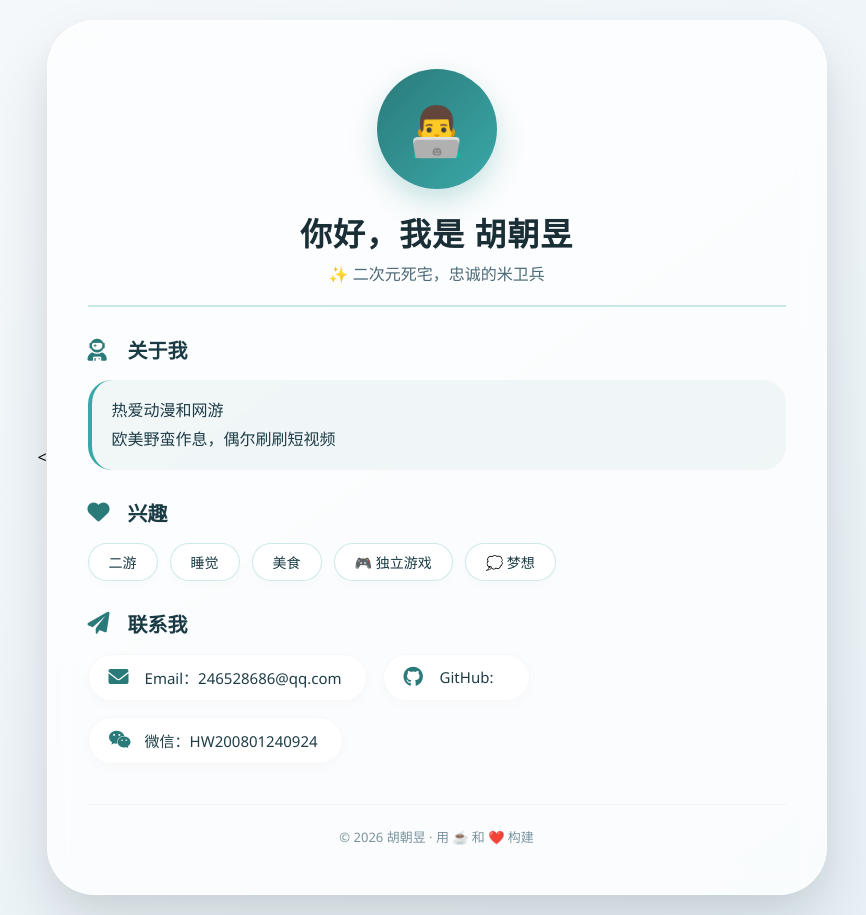
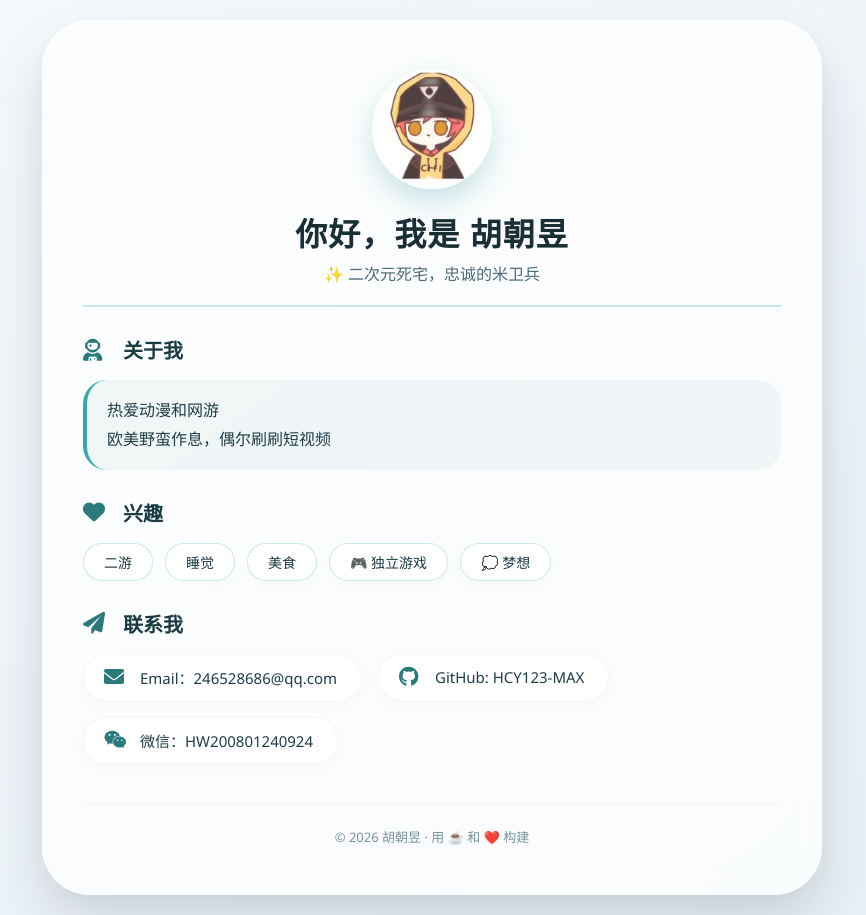
Before and after one commit to HCY123-MAX/-, a plain HTML site: page index.html in a window 1280 px wide. Shown: the whole page, without its empty margins (208-1074 px from the left). Drawn offline with Linux system fonts and the light colour scheme.

Commit message:
Add files via upload

```diff
--- a/index.html
+++ b/index.html
@@ -1,18 +1,16 @@
-<<!DOCTYPE html>
+<!DOCTYPE html>
 <html lang="zh-CN">
 <head>
-    <meta charset="UTF-8" />
-    <meta name="viewport" content="width=device-width, initial-scale=1.0" />
-    <!-- Font Awesome 图标库 -->
-    <link rel="stylesheet" href="https://cdnjs.cloudflare.com/ajax/libs/font-awesome/6.0.0-beta3/css/all.min.css" />
+    <meta charset="UTF-8">
+    <meta name="viewport" content="width=device-width, initial-scale=1.0">
+    <!-- Font Awesome图标CDN -->
+    <link rel="stylesheet" href="https://cdnjs.cloudflare.com/ajax/libs/font-awesome/6.0.0-beta3/css/all.min.css">
     <style>
-        /* ===== 全局重置 & 字体 ===== */
         * {
             margin: 0;
             padding: 0;
             box-sizing: border-box;
         }
-
         body {
             font-family: 'Segoe UI', 'PingFang SC', Roboto, sans-serif;
             background: linear-gradient(145deg, #f6f9fc 0%, #e6f0f5 100%);
@@ -22,8 +20,6 @@
             align-items: center;
             padding: 20px;
         }
-
-        /* ===== 主卡片 ===== */
         .card {
             max-width: 780px;
             width: 100%;
@@ -36,28 +32,23 @@
             border: 1px solid rgba(255, 255, 255, 0.6);
             transition: transform 0.25s ease;
         }
-
         .card:hover {
             transform: translateY(-4px);
         }
-
-        /* ===== 头像 ===== */
-        .avatar {
+        /* 头像容器 */
+        .avatar-wrap {
             width: 120px;
             height: 120px;
             border-radius: 50%;
-            background: linear-gradient(135deg, #2b7a7a, #3aa8a8);
-            display: flex;
-            align-items: center;
-            justify-content: center;
-            font-size: 48px;
-            color: #fff;
+            overflow: hidden;
             margin: 0 auto 20px;
             box-shadow: 0 12px 28px rgba(42, 147, 147, 0.25);
-            user-select: none;
         }
-
-        /* ===== 标题 & 简介 ===== */
+        .avatar-wrap img {
+            width: 100%;
+            height: 100%;
+            object-fit: cover;
+        }
         h1 {
             text-align: center;
             font-size: 32px;
@@ -66,7 +57,6 @@
             letter-spacing: 1px;
             margin-bottom: 6px;
         }
-
         .subhead {
             text-align: center;
             font-size: 16px;
@@ -76,8 +66,6 @@
             margin-bottom: 28px;
             font-weight: 400;
         }
-
-        /* ===== 版块标题 ===== */
         .section-title {
             font-size: 20px;
             font-weight: 600;
@@ -87,14 +75,11 @@
             align-items: center;
             gap: 10px;
         }
-
         .section-title i {
             color: #2b7a7a;
             font-size: 22px;
             width: 30px;
         }
-
-        /* ===== 自我介绍 ===== */
         .bio {
             font-size: 16px;
             line-height: 1.8;
@@ -104,15 +89,11 @@
             border-radius: 24px;
             border-left: 4px solid #3aa8a8;
         }
-
-        /* ===== 兴趣标签 ===== */
         .interests {
             display: flex;
             flex-wrap: wrap;
             gap: 12px;
-            margin-top: 4px;
         }
-
         .tag {
             background: #fff;
             padding: 8px 20px;
@@ -124,22 +105,17 @@
             border: 1px solid rgba(58, 168, 168, 0.25);
             transition: 0.2s;
         }
-
         .tag:hover {
             background: #2b7a7a;
             color: #fff;
             border-color: #2b7a7a;
             transform: scale(1.03);
         }
-
-        /* ===== 联系方式 ===== */
         .contact-grid {
             display: flex;
             flex-wrap: wrap;
             gap: 16px;
-            margin-top: 6px;
         }
-
         .contact-item {
             display: flex;
             align-items: center;
@@ -155,13 +131,11 @@
             font-weight: 500;
             transition: 0.25s;
         }
-
         .contact-item i {
             font-size: 20px;
             width: 24px;
             color: #2b7a7a;
         }
-
         .contact-item:hover {
             background: #1a3b44;
             color: #fff;
@@ -169,12 +143,9 @@
             transform: translateY(-3px);
             box-shadow: 0 12px 24px rgba(26, 59, 68, 0.15);
         }
-
         .contact-item:hover i {
             color: #fff;
         }
-
-        /* ===== 页脚 ===== */
         .footer {
             margin-top: 40px;
             text-align: center;
@@ -183,8 +154,6 @@
             border-top: 1px solid rgba(0, 0, 0, 0.04);
             padding-top: 22px;
         }
-
-        /* ===== 响应式 ===== */
         @media (max-width: 500px) {
             .card {
                 padding: 30px 20px;
@@ -204,24 +173,22 @@
 </head>
 <body>
     <div class="card">
+        <!-- ==========头像区域 更换看下面步骤========== -->
+        <div class="avatar-wrap">
+            <img src="https://github.com/HCY123-MAX/-/blob/main/%E5%BE%AE%E4%BF%A1%E5%9B%BE%E7%89%87_20260905231308_68_2.jpg?raw=true" alt="头像">
+        </div>
 
-        <!-- 头像（换成文字首字母或 emoji） -->
-        <div class="avatar">👨‍💻</div>
-
-        <!-- 姓名 & 一句话介绍 -->
         <h1>你好，我是 胡朝昱</h1>
         <div class="subhead">✨ 二次元死宅，忠诚的米卫兵</div>
 
-        <!-- ===== 自我介绍 ===== -->
         <div class="section-title">
             <i class="fas fa-user-astronaut"></i> 关于我
         </div>
         <div class="bio">
-            热爱动漫和网游<br />
+            热爱动漫和网游<br>
             欧美野蛮作息，偶尔刷刷短视频
         </div>
 
-        <!-- ===== 兴趣 ===== -->
         <div class="section-title">
             <i class="fas fa-heart"></i> 兴趣
         </div>
@@ -233,27 +200,24 @@
             <span class="tag">💭 梦想</span>
         </div>
 
-        <!-- ===== 联系方式 ===== -->
         <div class="section-title">
             <i class="fas fa-paper-plane"></i> 联系我
         </div>
         <div class="contact-grid">
-            <a href="mailto:your-email@example.com" class="contact-item">
+            <a href="mailto:246528686@qq.com" class="contact-item">
                 <i class="fas fa-envelope"></i> Email：246528686@qq.com
             </a>
-            <a href="https://github.com/你的用户名" target="_blank" class="contact-item">
-                <i class="fab fa-github"></i> GitHub: <HCY123-MAX>
+            <a href="https://github.com/HCY123-MAX" target="_blank" class="contact-item">
+                <i class="fab fa-github"></i> GitHub: HCY123‑MAX
             </a>
             <a href="#" class="contact-item">
                 <i class="fab fa-weixin"></i> 微信：HW200801240924
             </a>
         </div>
 
-        <!-- 页脚 -->
         <div class="footer">
             © 2026 胡朝昱 · 用 ☕ 和 ❤️ 构建
         </div>
-
     </div>
 </body>
 </html>
```
